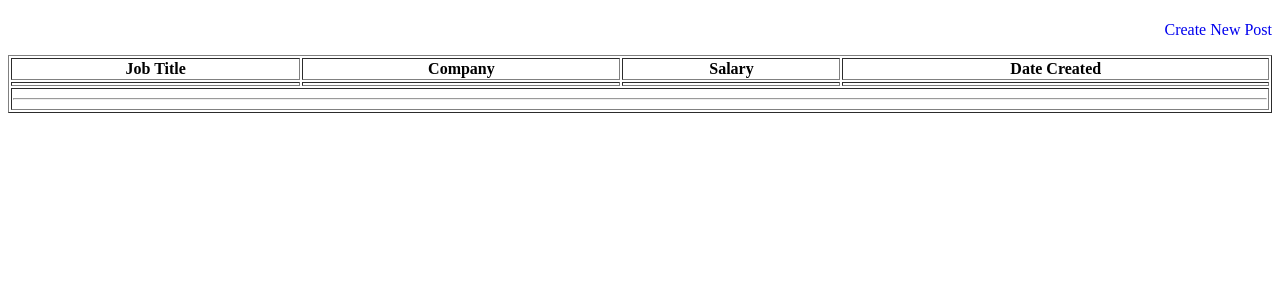
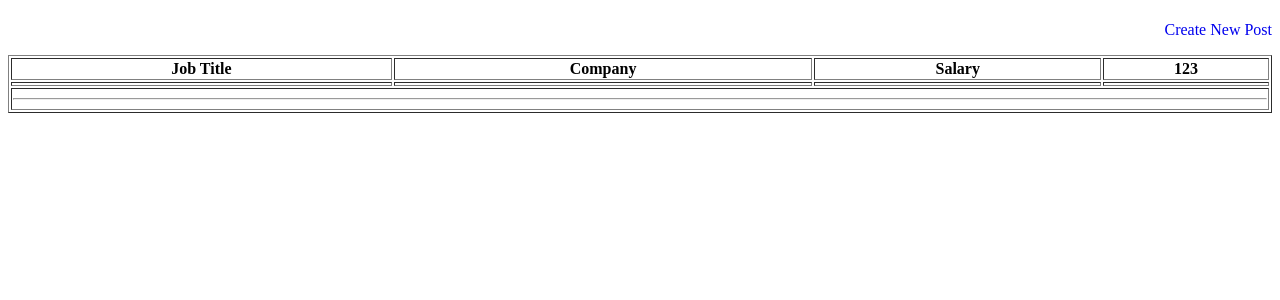
Before and after one commit to piyal01713/pp-ptf, a PHP site: page /Job-List.php in a window 1280 px wide. Shown: the part 45-345 px from the top of the page. Run offline with PHP 8.4, Linux system fonts and the light colour scheme; data that the repository does not hold is empty.

Commit message:
edit tajuk table date

```diff
--- a/app/Job-List.php
+++ b/app/Job-List.php
@@ -21,7 +21,7 @@
                         <th>Job Title</th>
                         <th>Company</th>
                         <th>Salary</th>
-                        <th>Date Created</th>
+                        <th>123</th>
                         </tr>
                 </thead>
                 <tbody>
```
